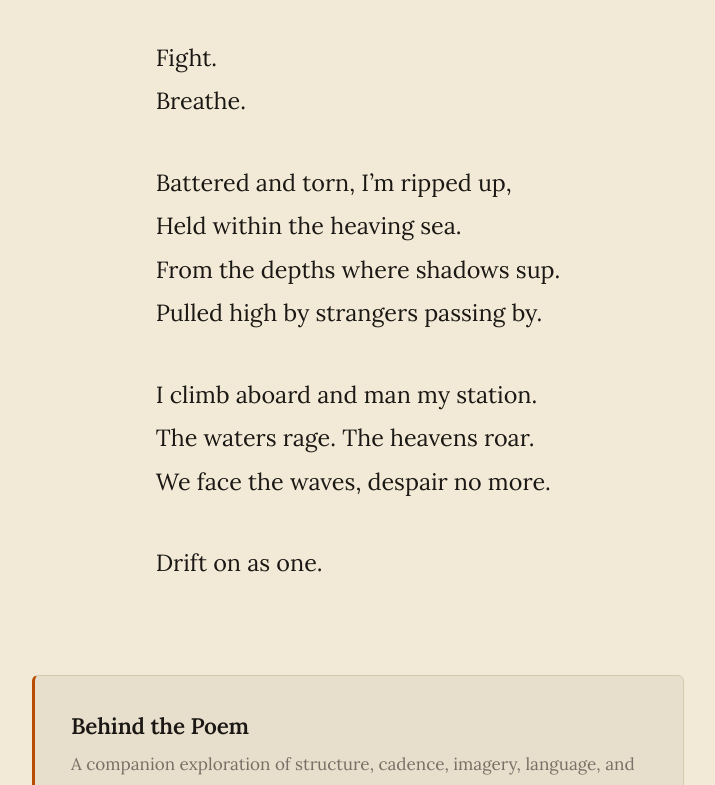
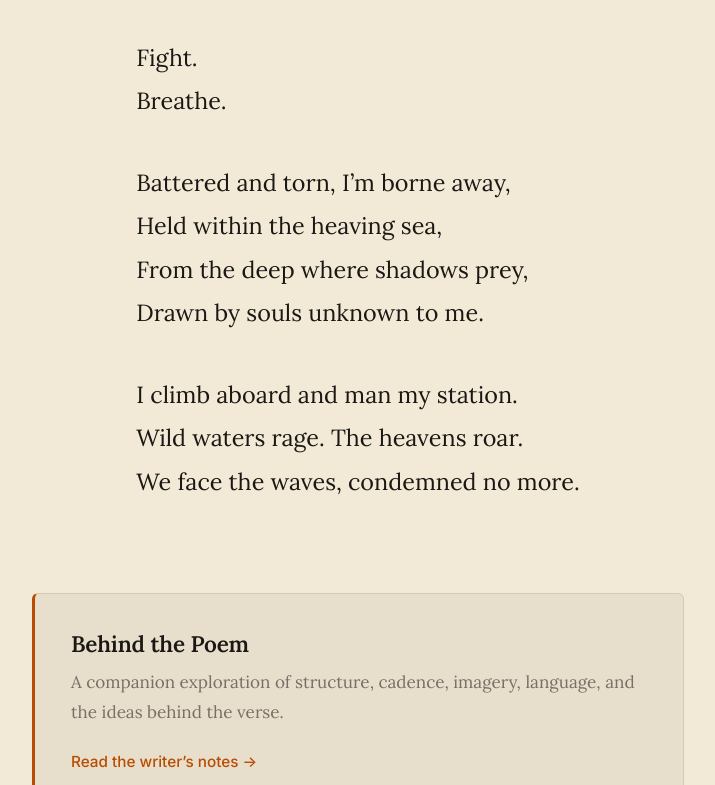
Before and after one commit to hedglen/hedglen.github.io, a plain HTML site: page adrift.html in a window 1280 px wide. Shown: the part 783-1568 px from the top of the page, without its empty margins (282-997 px from the left). Drawn offline with Linux system fonts and the light colour scheme.

Commit message:
Publish final revision of Adrift

```diff
--- a/adrift.html
+++ b/adrift.html
@@ -102,14 +102,13 @@
       To the hungry pit below.</p>
       <p>Fight.<br>
       Breathe.</p>
-      <p>Battered and torn, I’m ripped up,<br>
-      Held within the heaving sea.<br>
-      From the depths where shadows sup.<br>
-      Pulled high by strangers passing by.</p>
+      <p>Battered and torn, I’m borne away,<br>
+      Held within the heaving sea,<br>
+      From the deep where shadows prey,<br>
+      Drawn by souls unknown to me.</p>
       <p>I climb aboard and man my station.<br>
-      The waters rage. The heavens roar.<br>
-      We face the waves, despair no more.</p>
-      <p>Drift on as one.</p>
+      Wild waters rage. The heavens roar.<br>
+      We face the waves, condemned no more.</p>
     </article>
     <aside class="poem-notes" aria-labelledby="notes-heading">
       <h2 id="notes-heading">Behind the Poem</h2>
```
